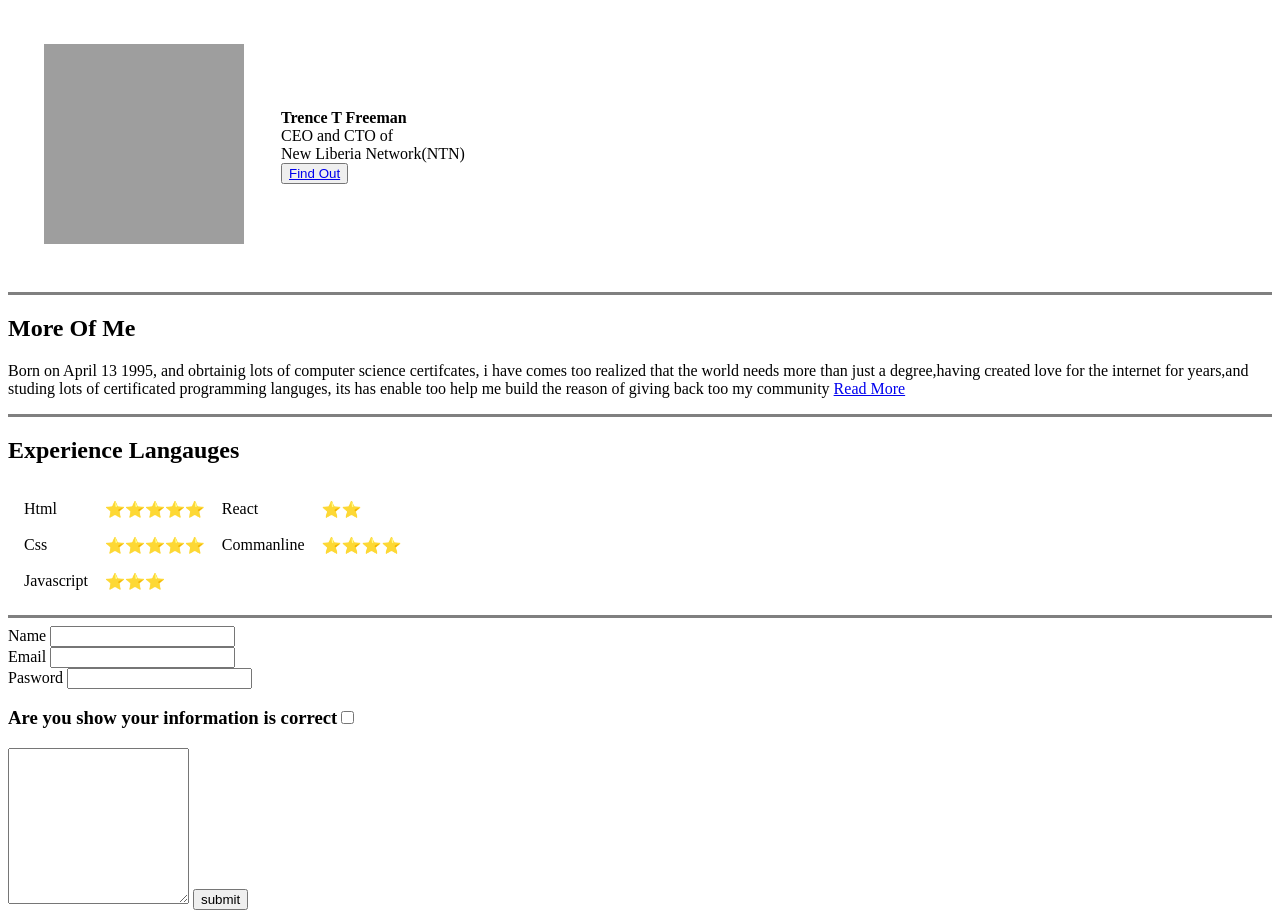
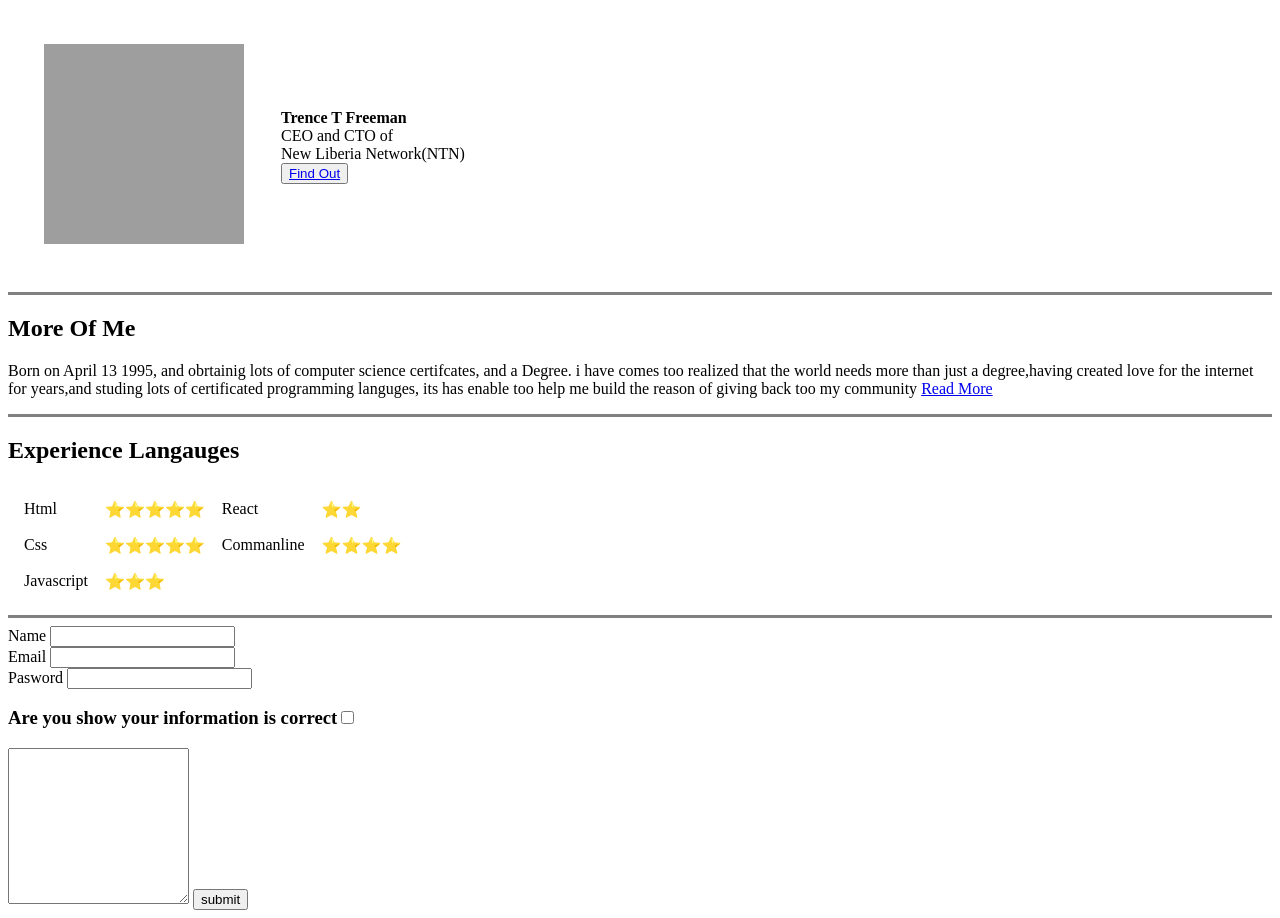
Before and after one commit to TrenceCode/CV, a plain HTML site: page index.html in a window 1280 px wide. Drawn offline with Linux system fonts and the light colour scheme; grey boxes are pictures that could not be loaded.

Commit message:
Update index.html

```diff
--- a/index.html
+++ b/index.html
@@ -15,7 +15,7 @@
   </table>
   <hr size="3" noshade>
   <h2>More Of Me</h2>
-  <p>Born on April 13 1995, and obrtainig lots of computer science certifcates, i have comes too realized that the world needs more than just a degree,having created love for the internet for years,and studing lots of certificated programming languges, its
+  <p>Born on April 13 1995, and obrtainig lots of computer science certifcates, and a Degree. i have comes too realized that the world needs more than just a degree,having created love for the internet for years,and studing lots of certificated programming languges, its
     has enable too help me build the reason of giving back too my community <a href="#">Read More</a>
   </p>
   <hr size="3" noshade>
```
